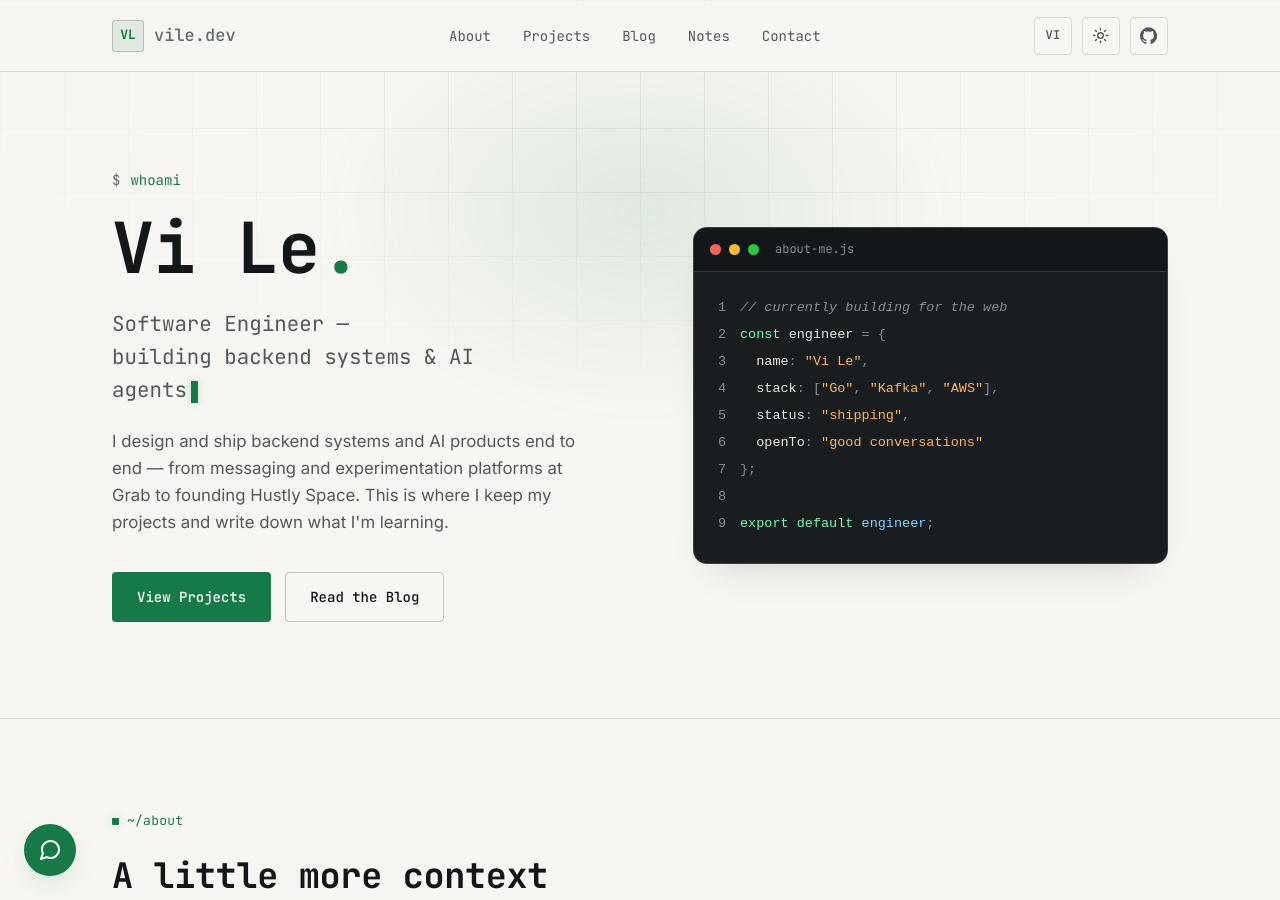
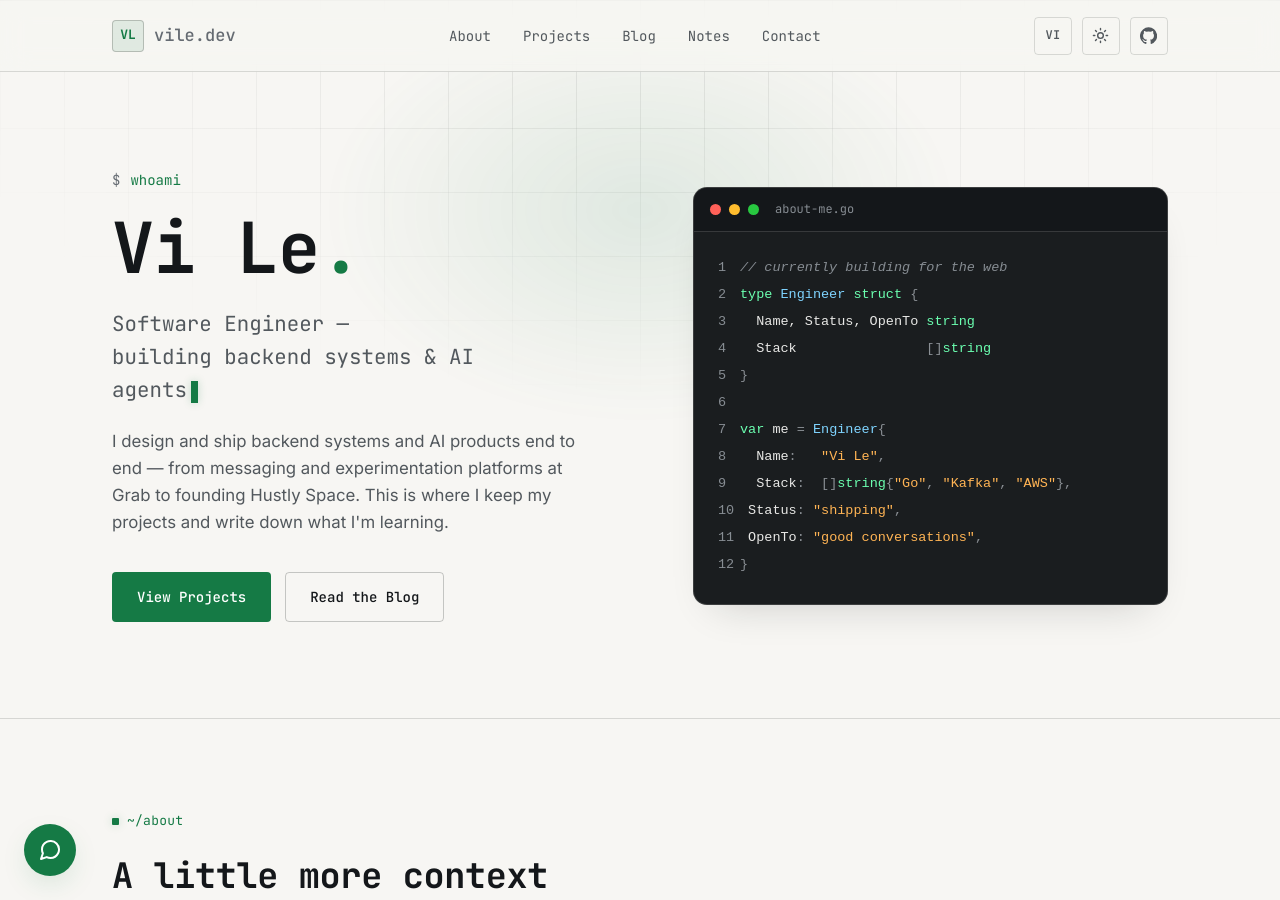
Before and after one commit to vile-blog/vile-blog.github.io, a Jekyll site: the page built from index.html, in a window 1280 px wide and 900 px high. Built offline with Jekyll 4.4.1, drawn with Linux system fonts in a browser that asks for light colours.

Commit message:
Switch hero code snippet to Go, add a VL favicon
The hero's stylized "code editor" now shows a Go struct (about-me.go)
instead of a JS object literal, matching the actual tech stack shown
elsewhere on the site. Also added a favicon.svg reusing the nav's
existing VL brand-mark styling, so the browser tab isn't showing a
generic globe icon anymore.

Co-Authored-By: Claude Sonnet 5 <noreply@anthropic.com>

```diff
--- a/_includes/hero.html
+++ b/_includes/hero.html
@@ -26,23 +26,26 @@
     </div>
 
     <div class="hero-graphic">
-      <div class="terminal" role="img" aria-label="Stylized code editor window showing a sample JavaScript object describing the engineer's stack">
+      <div class="terminal" role="img" aria-label="Stylized code editor window showing a Go struct describing the engineer's stack">
         <div class="terminal-bar">
           <span class="terminal-dot red" aria-hidden="true"></span>
           <span class="terminal-dot yellow" aria-hidden="true"></span>
           <span class="terminal-dot green" aria-hidden="true"></span>
-          <span class="terminal-title">about-me.js</span>
+          <span class="terminal-title">about-me.go</span>
         </div>
         <div class="terminal-body">
 <code aria-hidden="true"><span class="line-num">1</span><span class="tok-com">// currently building for the web</span>
-<span class="line-num">2</span><span class="tok-kw">const</span> <span class="tok-prop">engineer</span> <span class="tok-punc">=</span> <span class="tok-punc">{</span>
-<span class="line-num">3</span>  <span class="tok-prop">name</span><span class="tok-punc">:</span> <span class="tok-str">"{{ site.author.name }}"</span><span class="tok-punc">,</span>
-<span class="line-num">4</span>  <span class="tok-prop">stack</span><span class="tok-punc">:</span> <span class="tok-punc">[</span>{% for skill in site.author.skills limit:3 %}<span class="tok-str">"{{ skill }}"</span>{% unless forloop.last %}<span class="tok-punc">, </span>{% endunless %}{% endfor %}<span class="tok-punc">]</span><span class="tok-punc">,</span>
-<span class="line-num">5</span>  <span class="tok-prop">status</span><span class="tok-punc">:</span> <span class="tok-str">"shipping"</span><span class="tok-punc">,</span>
-<span class="line-num">6</span>  <span class="tok-prop">openTo</span><span class="tok-punc">:</span> <span class="tok-str">"good conversations"</span>
-<span class="line-num">7</span><span class="tok-punc">}</span><span class="tok-punc">;</span>
-<span class="line-num">8</span>
-<span class="line-num">9</span><span class="tok-kw">export default</span> <span class="tok-fn">engineer</span><span class="tok-punc">;</span></code>
+<span class="line-num">2</span><span class="tok-kw">type</span> <span class="tok-fn">Engineer</span> <span class="tok-kw">struct</span> <span class="tok-punc">{</span>
+<span class="line-num">3</span>  <span class="tok-prop">Name, Status, OpenTo</span> <span class="tok-kw">string</span>
+<span class="line-num">4</span>  <span class="tok-prop">Stack</span>                <span class="tok-punc">[]</span><span class="tok-kw">string</span>
+<span class="line-num">5</span><span class="tok-punc">}</span>
+<span class="line-num">6</span>
+<span class="line-num">7</span><span class="tok-kw">var</span> <span class="tok-prop">me</span> <span class="tok-punc">=</span> <span class="tok-fn">Engineer</span><span class="tok-punc">{</span>
+<span class="line-num">8</span>  <span class="tok-prop">Name</span><span class="tok-punc">:</span>   <span class="tok-str">"{{ site.author.name }}"</span><span class="tok-punc">,</span>
+<span class="line-num">9</span>  <span class="tok-prop">Stack</span><span class="tok-punc">:</span>  <span class="tok-punc">[]</span><span class="tok-kw">string</span><span class="tok-punc">{</span>{% for skill in site.author.skills limit:3 %}<span class="tok-str">"{{ skill }}"</span>{% unless forloop.last %}<span class="tok-punc">, </span>{% endunless %}{% endfor %}<span class="tok-punc">}</span><span class="tok-punc">,</span>
+<span class="line-num">10</span> <span class="tok-prop">Status</span><span class="tok-punc">:</span> <span class="tok-str">"shipping"</span><span class="tok-punc">,</span>
+<span class="line-num">11</span> <span class="tok-prop">OpenTo</span><span class="tok-punc">:</span> <span class="tok-str">"good conversations"</span><span class="tok-punc">,</span>
+<span class="line-num">12</span><span class="tok-punc">}</span></code>
         </div>
       </div>
     </div>
--- a/_layouts/default.html
+++ b/_layouts/default.html
@@ -41,6 +41,8 @@
   })();
 </script>
 
+<link rel="icon" type="image/svg+xml" href="{{ '/assets/favicon.svg' | relative_url }}" />
+
 <link rel="preconnect" href="https://fonts.googleapis.com" />
 <link rel="preconnect" href="https://fonts.gstatic.com" crossorigin />
 <link href="https://fonts.googleapis.com/css2?family=JetBrains+Mono:wght@400;500;600;700;800&family=Inter:wght@400;500;600;700&display=swap" rel="stylesheet" />
```
Also changed, not shown: assets/favicon.svg (added).
